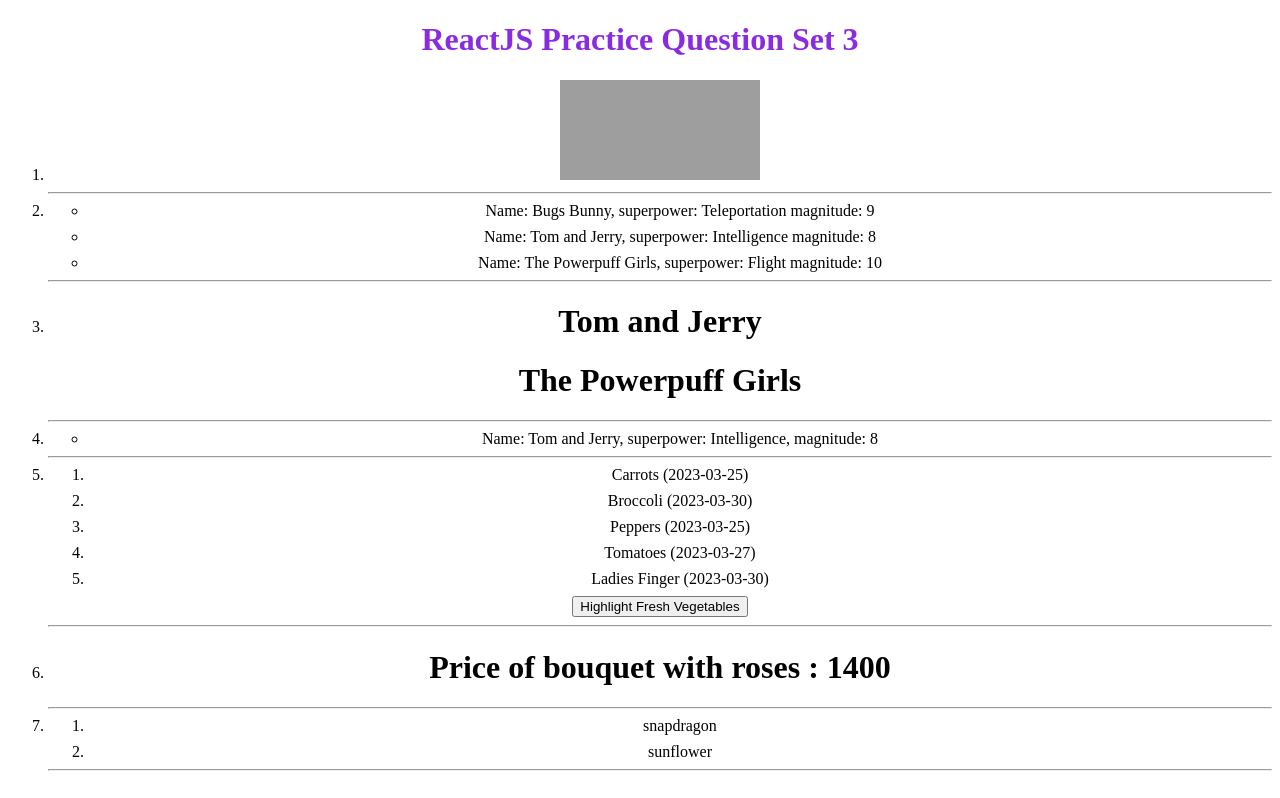
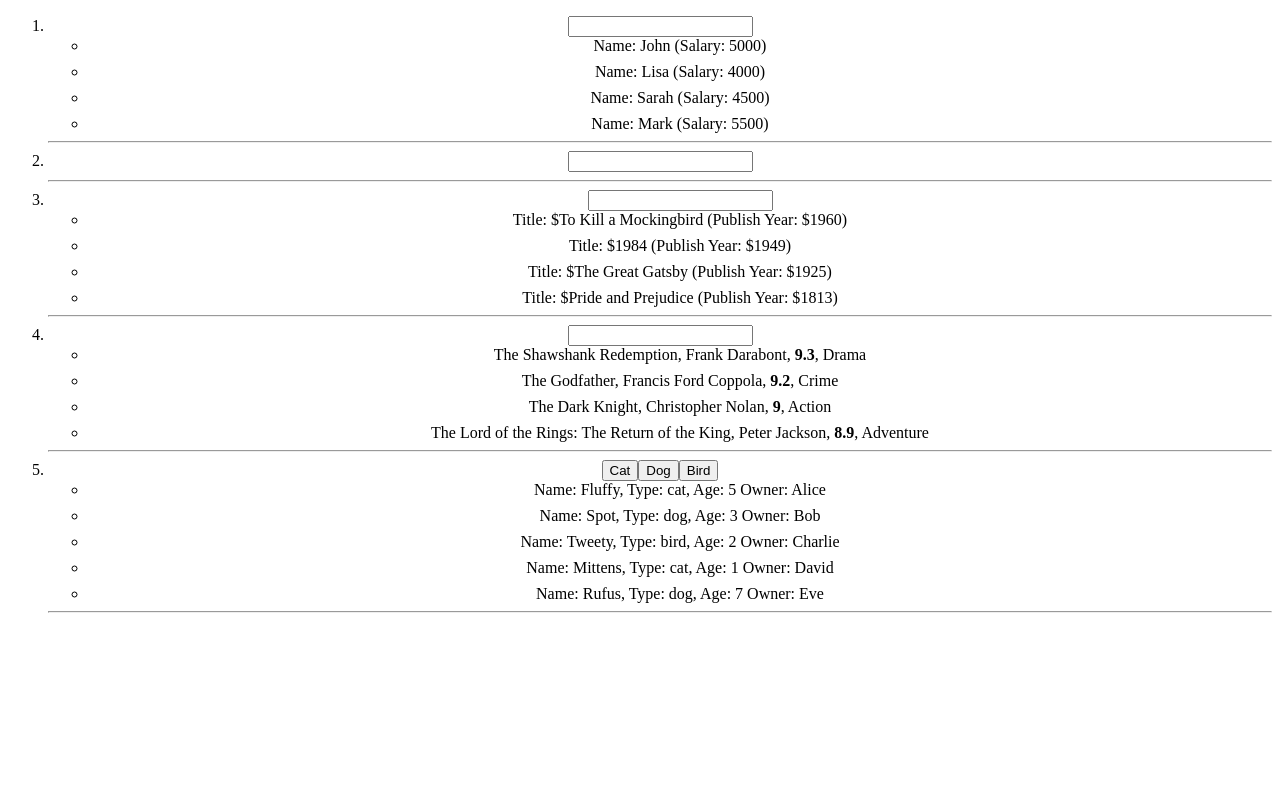
Before and after one commit to yash-purkar/practice-sets-react, a React (Create React App) app: page / in a window 1280 px wide. Shown: the top 798 px of the page. Built offline with nearby package versions, Linux system fonts and the light colour scheme; grey boxes are pictures that could not be loaded.

Commit message:
solved filter questions

```diff
--- a/src/App.js
+++ b/src/App.js
@@ -3,7 +3,8 @@ import './App.css';
 // import { QuestionsByMAs } from './react-questions/QuestionsByMAs';
 // import { Questions } from './practice-set-1/Questions'; //set1
 // import { Questions } from './practice-set-2/Questions'; //set2
-import { Questions } from './practice-set-3/Questions'
+// import { Questions } from './practice-set-3/Questions'
+import { Questions } from './FilterWithReact/Questions';
 
 
 function App() {
--- /dev/null
+++ b/src/FilterWithReact/Components/Books.jsx
@@ -0,0 +1,19 @@
+import React, { useState } from 'react'
+
+export const Books = ({ books }) => {
+  const [inputYear, setInputYear] = useState('');
+
+  const yearChangeHandler = (e) => setInputYear(e.target.value)
+
+  const filteredBooks = books.filter(({ publishYear }) => inputYear <= publishYear);
+  return (
+    <div>
+      <ul>
+        <input type="number" onChange={yearChangeHandler} maxLength="4" />
+        {
+          filteredBooks.map(({ title, publishYear }) => <li>Title: ${title}  (Publish Year: ${publishYear})</li>)
+        }
+      </ul>
+    </div>
+  )
+}
--- /dev/null
+++ b/src/FilterWithReact/Components/Employees.jsx
@@ -0,0 +1,26 @@
+import React, { useState } from 'react'
+
+export const Employees = ({ employees }) => {
+  const [data, setInputData] = useState(employees);
+
+  const changeHandler = (event) => {
+    const inputSalary = event.target.value;
+    const newEmployees = employees.filter(({ salary }) => salary >= inputSalary);
+    setInputData(newEmployees);
+  }
+
+  return (
+    <div>
+      <input type="number" onChange={changeHandler} />
+      <ul>
+        {
+          data.map(({ name, salary }, index) => {
+            return (
+              <li key={index}>Name: {name}  (Salary: {salary})</li>
+            )
+          })
+        }
+      </ul>
+    </div>
+  )
+}
--- /dev/null
+++ b/src/FilterWithReact/Components/Movies.jsx
@@ -0,0 +1,20 @@
+import React, { useState } from 'react'
+
+export const Movies = ({ movies }) => {
+  const [inputRating, setInputRating] = useState(0);
+
+  const ratingChangeHandler = (e) => setInputRating(e.target.value);
+
+  const filteredMovies = movies.filter(({ rating }) => rating >= inputRating)
+
+  return (
+    <div>
+      <input type="number" onChange={ratingChangeHandler} />
+      <ul>
+        {
+          filteredMovies.map(({ title, director, rating, genre }) => <li>{title}, {director}, <strong>{rating}</strong>, {genre}</li>)
+        }
+      </ul>
+    </div>
+  )
+}
--- /dev/null
+++ b/src/FilterWithReact/Components/Pets.jsx
@@ -0,0 +1,33 @@
+import React, { useState } from 'react'
+
+export const Pets = ({ pets }) => {
+  const [petType, setPetType] = useState(null)
+
+  const clickHandler = (type) => setPetType(type)
+
+  const filteredTypes = petType ? pets.filter(({ type }) => type === petType) : pets;
+
+
+  return (
+    <div>
+      <div>
+        <button onClick={() => clickHandler("cat")}>Cat</button>
+        <button onClick={() => clickHandler("dog")}>Dog</button>
+        <button onClick={() => clickHandler("bird")}>Bird</button>
+      </div>
+      <ul>
+        {
+          filteredTypes.map(({ id, name, type, age, owner }) => <li key={id}>Name: {name}, Type: {type}, Age: {age} Owner: {owner}</li>)
+        }
+      </ul>
+
+    </div>
+  )
+}
+
+
+// const [data, setData] = useState(pets);
+// const clickHandler = (petType) => {
+//   const newData = pets.filter(({ type }) => type === petType);
+//   setData(newData);
+// }
--- /dev/null
+++ b/src/FilterWithReact/Components/Product.jsx
@@ -0,0 +1,27 @@
+import React, { useState } from 'react'
+
+export const Product = ({ products }) => {
+  const [inputPrice, setInputPrice] = useState('');
+
+  const priceChangeHandler = (e) => {
+    // console.log(e.target.value);
+    setInputPrice(e.target.value);
+  }
+
+  const filteredProducts = products.filter(({ price }) => price <= inputPrice)
+
+  return (
+    <div>
+      <input type="number" onChange={priceChangeHandler} />
+      <ol>
+        {
+          filteredProducts.map(({ name, price, category, id }) => {
+            return (
+              <li key={id}>Name: {name} Price: {price} Category: {category}</li>
+            )
+          })
+        }
+      </ol>
+    </div>
+  )
+}
--- /dev/null
+++ b/src/FilterWithReact/Data.jsx
@@ -0,0 +1,38 @@
+export const employees = [
+  { name: 'John', age: 30, position: 'Manager', salary: 5000 },
+  { name: 'Lisa', age: 25, position: 'Developer', salary: 4000 },
+  { name: 'Sarah', age: 28, position: 'Designer', salary: 4500 },
+  { name: 'Mark', age: 35, position: 'Engineer', salary: 5500 },
+];
+
+export const products = [
+  { id: 1, name: "Iphone13", price: 70000, category: "Mobiles" },
+  { id: 2, name: "Cake", price: 150, category: "Food" },
+  { id: 3, name: "Tshirt", price: 550, category: "Cloths" },
+  { id: 4, name: "Chair", price: 15000, category: "Furniture" },
+  { id: 5, name: "B-Complex", price: 100, category: "Medicine" },
+]
+
+export const books = [
+  { title: "To Kill a Mockingbird", author: "Harper Lee", genre: "Classic", publishYear: 1960 },
+  { title: "1984", author: "George Orwell", genre: "Dystopian", publishYear: 1949 },
+  { title: "The Great Gatsby", author: "F. Scott Fitzgerald", genre: "Classic", publishYear: 1925 },
+  { title: "Pride and Prejudice", author: "Jane Austen", genre: "Romance", publishYear: 1813 }
+];
+
+export const movies = [
+  { title: "The Shawshank Redemption", director: "Frank Darabont", rating: 9.3, genre: "Drama" },
+  { title: "The Godfather", director: "Francis Ford Coppola", rating: 9.2, genre: "Crime" },
+  { title: "The Dark Knight", director: "Christopher Nolan", rating: 9.0, genre: "Action" },
+  { title: "The Lord of the Rings: The Return of the King", director: "Peter Jackson", rating: 8.9, genre: "Adventure" }
+];
+
+
+// BUTTON QUESTIONS
+export const pets = [
+  { id: 1, name: "Fluffy", type: "cat", age: 5, owner: "Alice" },
+  { id: 2, name: "Spot", type: "dog", age: 3, owner: "Bob" },
+  { id: 3, name: "Tweety", type: "bird", age: 2, owner: "Charlie" },
+  { id: 4, name: "Mittens", type: "cat", age: 1, owner: "David" },
+  { id: 5, name: "Rufus", type: "dog", age: 7, owner: "Eve" }
+];
--- /dev/null
+++ b/src/FilterWithReact/Questions.jsx
@@ -0,0 +1,21 @@
+import { Question1, Question2, Question3, Question4, Question5 } from "./Set4"
+
+
+export const Questions = () => {
+  return (
+    <ol>
+      {/* Input Questions */}
+      <li><Question1 /></li>
+      <hr />
+      <li><Question2 /></li>
+      <hr />
+      <li><Question3 /></li>
+      <hr />
+      <li><Question4 /></li>
+      <hr />
+      {/* Button Questions */}
+      <li><Question5 /></li>
+      <hr />
+    </ol>
+  )
+}
--- /dev/null
+++ b/src/FilterWithReact/Set4.jsx
@@ -0,0 +1,45 @@
+import React from 'react'
+import { employees, products, books, movies, pets } from './Data'
+import { Employees } from './Components/Employees'
+import { Product } from './Components/Product'
+import { Books } from './Components/Books'
+import { Movies } from './Components/Movies'
+import { Pets } from './Components/Pets'
+
+
+// 🔶INPUT TYPE QUESTIONS🔶
+
+// 1️⃣Create a React app that displays a list of employees with their name, age, position, and salary. Implement a feature that allows users to input a salary value and filters the displayed list of employees to show only those whose salary is greater than or equal to the input value, using the filter() function.
+export const Question1 = () => {
+  return (
+    <Employees employees={employees} />
+  )
+}
+
+// 2️⃣Create a React app that displays a list of products with their name, price, and category. Implement a feature that allows users to input a maximum price value and filters the displayed list of products to show only those whose price is less than or equal to the input value, using the filter() function.
+export const Question2 = () => {
+  return (
+    <Product products={products} />
+  )
+}
+
+
+// 3️⃣ Create a React app that displays a list of books with their title, author, genre, and publication year. Implement a feature that allows users to input a year value and filters the displayed list of books to show only those whose publication year is greater than or equal to the input value, using the filter() function.
+
+export const Question3 = () => {
+  return <Books books={books} />
+}
+
+// 4️⃣ Create a React app that displays a list of movies with their title, director, rating, and genre. Implement a feature that allows users to input a rating value and filters the displayed list of movies to show only those whose rating is greater than or equal to the input value, using the filter() function.
+export const Question4 = () => {
+  return <Movies movies={movies} />
+}
+
+
+// 🔶BUTTON TYPE QUESTIONS🔶
+
+// 5️⃣ Create a React app that displays a list of pets with their name, type, age, and owner. Implement three buttons for each pet type (e.g. cat, dog, bird) and filter the displayed list of pets to show only those of the selected type when the corresponding button is clicked, using the filter() function.
+
+export const Question5 = () => {
+  return <Pets pets={pets} />
+}
```
